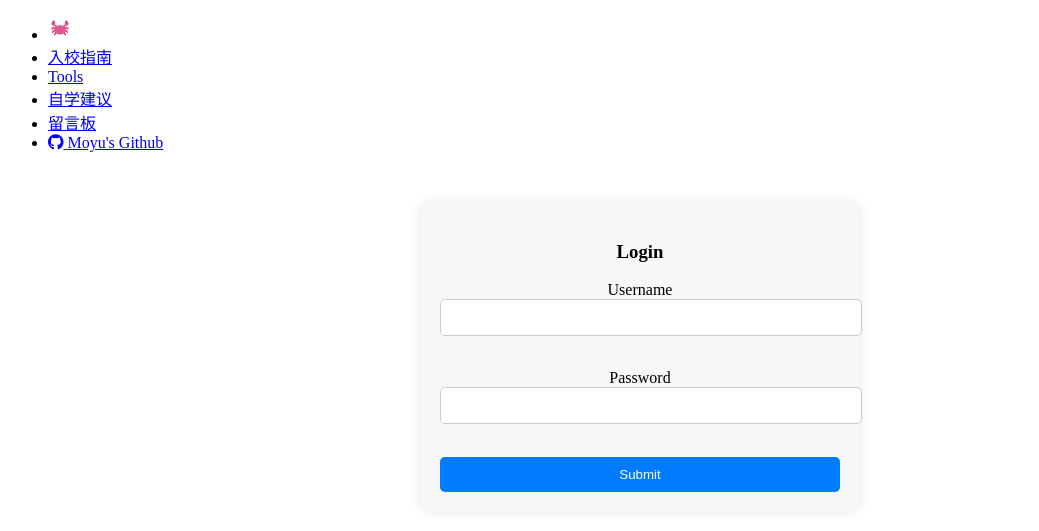
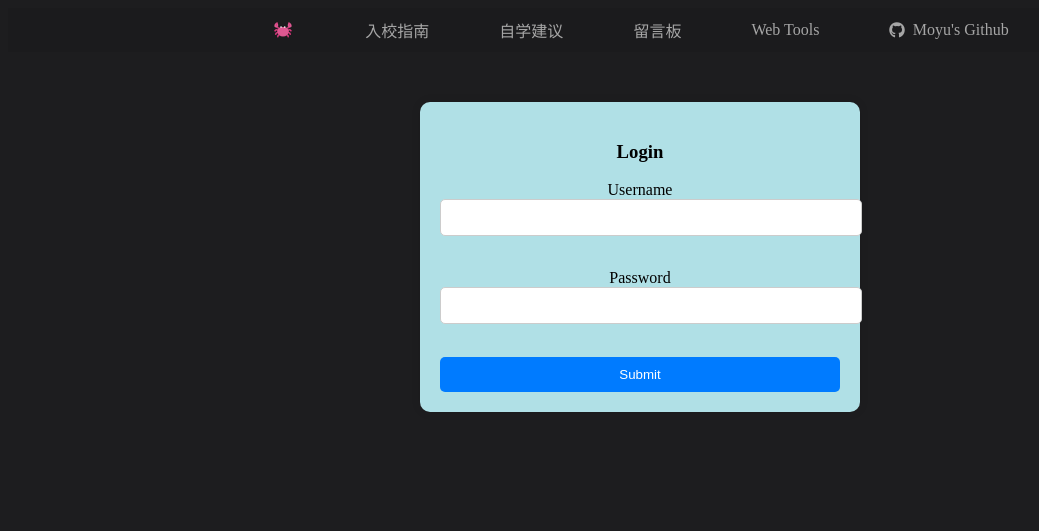
Before and after one commit to moyuhualuo/flask_project, a Flask app: page /login in a window 1280 px wide. Shown: the top 531 px of the page, without its empty margins (0-1039 px from the left). Run offline with Flask 3, Linux system fonts and the light colour scheme.

Commit message:
befor post db

```diff
--- a/app.py
+++ b/app.py
@@ -99,9 +99,9 @@ def login():
             login_user(user)  # 登入用户
             flash('Login success.')
             return redirect(url_for('index_page'))  # 重定向到主页
-
-        flash('Invalid username or password.')  # 如果验证失败，显示错误消息
-        return redirect(url_for('login'))  # 重定向回登录页面
+        else:
+            flash('Invalid username or password.')  # 如果验证失败，显示错误消息
+            return redirect(url_for('login'))  # 重定向回登录页面
 
     return render_template('login.html')
 @app.route('/logout', methods=['GET', 'POST'])
--- a/insert.py
+++ b/insert.py
@@ -11,7 +11,7 @@ def insert_txt(txt_file, author):
                 content = file.read()
                 # 创建新的数据库条目
                 new_entry = Md_test(
-                    page='learn',
+                    page='life',
                     author=author,
                     content=content,  # 存储纯文本内容
                     is_published=True,
--- a/static/css/test_demo.css
+++ b/static/css/test_demo.css
@@ -3,7 +3,7 @@
     max-width: 400px;
     margin: 50px auto; /* 自动居中 */
     padding: 20px;
-    background-color: #f7f7f7;
+    background-color: powderblue;
     border-radius: 10px;
     box-shadow: 0 0 10px rgba(0, 0, 0, 0.1);
     text-align: center;
@@ -34,3 +34,68 @@ input[type="password"] {
 .btn:hover {
     background-color: #0056b3;
 }
+
+/* topbar css */
+#topbar {
+    padding: 0;     /* 去掉内边距 */
+    margin: 0;      /* 去掉外边距 */
+    width: 100%;    /* 设置宽度为 100% */
+    box-sizing: border-box; /* 确保内边距和边框不会影响宽度 */
+    margin-top: 0;       /* 将顶部边距设置为 0 */
+    margin-right: auto;  /* 右边距设置为自动（即自动填充剩余空间） */
+    margin-bottom: 0;    /* 将底部边距设置为 0 */
+    margin-left: auto;   /* 左边距设置为自动（即自动填充剩余空间） */
+}
+
+nav ul {
+    list-style-type: none;
+    padding: 0;
+    margin: 0;
+    display: flex; /* 使用flex布局 */
+    justify-content: center; /* 居中对齐 */
+    align-items: center; /* 垂直居中 */
+    background-color: rgba(0, 0, 0, .075); /* 设置半透明背景 */
+}
+
+/* 列表项 */
+nav ul li {
+    margin: 0 20px; /* 控制间距 */
+}
+
+/* 链接样式 */
+nav ul li a {
+    text-decoration: none;
+    color: #A6A6A6; /* 字体颜色为白色 */
+    font-size: 16px;
+    display: flex;
+    align-items: center;
+    padding: 10px 15px;
+    transition: color 0.3s ease; /* 悬停时颜色渐变 */
+}
+
+/* 悬停时的字体样式 */
+nav ul li a:hover {
+    color: #f0f0f0; /* 悬停时字体变为亮白 */
+}
+
+/* 保持Lable.svg颜色不变 */
+nav ul li link[rel="lable_icon"] {
+    color: inherit; /* 继承默认颜色 */
+    display: inline-block; /* 保持图标的显示 */
+}
+
+/* 图标样式 */
+nav ul li a .fa-github {
+    margin-right: 8px; /* 图标与文本间距 */
+}
+
+/* 链接项悬停时不改变图标颜色 */
+nav ul li a:hover .fa-github {
+    color: white; /* 保持图标颜色 */
+}
+.navbar:hover {
+    overflow-x: hidden;
+}
+body {
+    background: #1D1D1F;
+}
--- a/templates/index.html
+++ b/templates/index.html
@@ -18,9 +18,9 @@
     <ul>
         <li><a href="{{ url_for('serect_page') }}"><img src="{{ url_for('static', filename='icon/icon.svg') }}" alt="Icon" style="width: 24px; height: 24px;"></a></li>
         <li><a href="{{ url_for('life_page') }}">入校指南</a></li>
-        <li><a href="{{ url_for('tools_page') }}">Tools</a></li>
         <li><a href="{{ url_for('self_learn_page') }}">自学建议</a></li>
         <li><a href="{{ url_for('commit_page') }}">留言板</a></li>
+        <li><a href="{{ url_for('tools_page') }}">Web Tools</a></li>
         <li><a href="https://github.com/moyuhualuo">
             <span class="fab fa-github" aria-hidden="true">
         </span>
@@ -68,6 +68,7 @@
            <img src="{{ url_for('static', filename='icon/icon.svg') }}" alt="Icon" title="Moyu" class="user-img">
            <img src="{{ url_for('static', filename='icon/icon.svg') }}" alt="Icon" class="user-img">
            <img src="{{ url_for('static', filename='icon/icon.svg') }}" alt="Icon" class="user-img">
+           <img src="{{ url_for('static', filename='img/demo.png') }}" alt="img" title="zl" class="user-img">
     <!-- 更多图标 -->
     </div>
       </article>
@@ -79,8 +80,8 @@
       <section id="contact">
         <h2>请多指正</h2>
         <p>
-          如有不足和误区，请联系以下邮箱指正。
-            或者好的建议，一起加入，才能更好的开源未来。
+          如有不足和误区，请联系指正。
+            如有好的建议，欢迎加入分享。
         </p>
         <p><a href="mailto:luamoyu@gmail.com" class="button">Email me</a></p>
       </section>
--- a/templates/life.html
+++ b/templates/life.html
@@ -15,7 +15,7 @@
             {% block content_one%}
             {% for content in contents %}
                 	{% if content.page == 'life' %}
-                <li><a href={{ content.author }}>{{ content.author }}</a><li>
+                <li><a href={{ '#' + content.author }}>{{ content.author }}</a><li>
                 {% endif %}
             {% endfor %}
             {% endblock %}
--- a/templates/login.html
+++ b/templates/login.html
@@ -1,8 +1,10 @@
 {% extends 'index.html' %}
+
 {% block head %}
 <link rel="stylesheet" href="{{ url_for('static', filename='css/test_demo.css') }}" type="text/css">
-<title>login!!!</title>
+<title>Login</title>
 {% endblock head %}
+
 {% block content %}
 <div class="login-container">
     <h3>Login</h3>
@@ -16,20 +18,21 @@
             <input type="password" id="password" name="password" required><br><br>
         </div>
         <input class="btn btn-primary" type="submit" name="submit" value="Submit">
+    </form>
 
-    </form>
-</div>
+    <!-- Flash messages block -->
     {% with messages = get_flashed_messages(with_categories=true) %}
         {% if messages %}
-                <div class="login-container">
-            {% set last_message = messages[-1] %}
+            <div class="flash-messages">
+                {% for category, message in messages %}
                     <div class="flash-message">
-                <div class="alert alert-{{ last_message[0] }}">
-                {{ last_message[1] }}
+                        <div class="alert alert-{{ category }}">
+                            {{ message }}
                         </div>
                     </div>
+                {% endfor %}
             </div>
         {% endif %}
     {% endwith %}
-
-{% endblock content%}
+</div>
+{% endblock content %}
--- a/templates/self_learn.html
+++ b/templates/self_learn.html
@@ -5,14 +5,14 @@
 {% block content_one %}
     {% for content in contents %}
         {% if content.page == 'learn' %}
-            <li><a href={{ content.author }}>{{ content.author }}</a><li>
+            <li><a href={{ '#' + content.author }}>{{ content.author }}</a><li>
         {% endif %}
     {% endfor %}
 {% endblock %}
 {% block content_two %}
 	 {% for content in contents %}
             {% if content.page == 'learn' %}
-            <h2 id={{ content.author }}>{{ content.author }}</h2>
+            <h2 id={{content.author }}>{{ content.author }}</h2>
             <pre>{{ content.content }}</pre>
             {% endif %}
         {% endfor %}
```
Also changed, not shown: img.zip.py (added, +11 -0 lines), static/css/life.css (+10 -2 lines), data.db, static/img/demo.png (added). Lines whose indentation alone changed are shown as unchanged.
